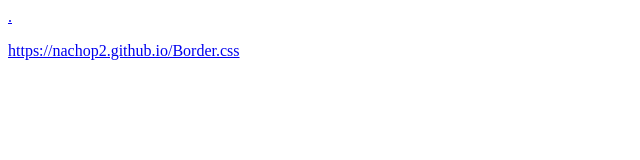
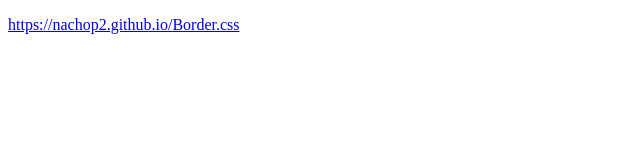
Before and after one commit to Nachop2/nachop2.github.io, a plain HTML site: page index.html in a window 1280 px wide. Shown: the whole page, without its empty margins (0-640 px from the left). Drawn offline with Linux system fonts and the light colour scheme.

Commit message:
Update index.html

```diff
--- a/index.html
+++ b/index.html
@@ -1,7 +1,7 @@
 <!DOCTYPE html>
 <html>
 <head>
-  <a href=https://discordapp.com/api/v6/guilds/277954215194787840/messages/search?author_id=356950275044671499&content=The%20ball%20landed&offset=225">.
+  <a href=https://discordapp.com/api/v6/guilds/277954215194787840/messages/search?author_id=356950275044671499&content=The%20ball%20landed&offset=225"<a/>
   <p>
   https://nachop2.github.io/Border.css
 </p>
```
